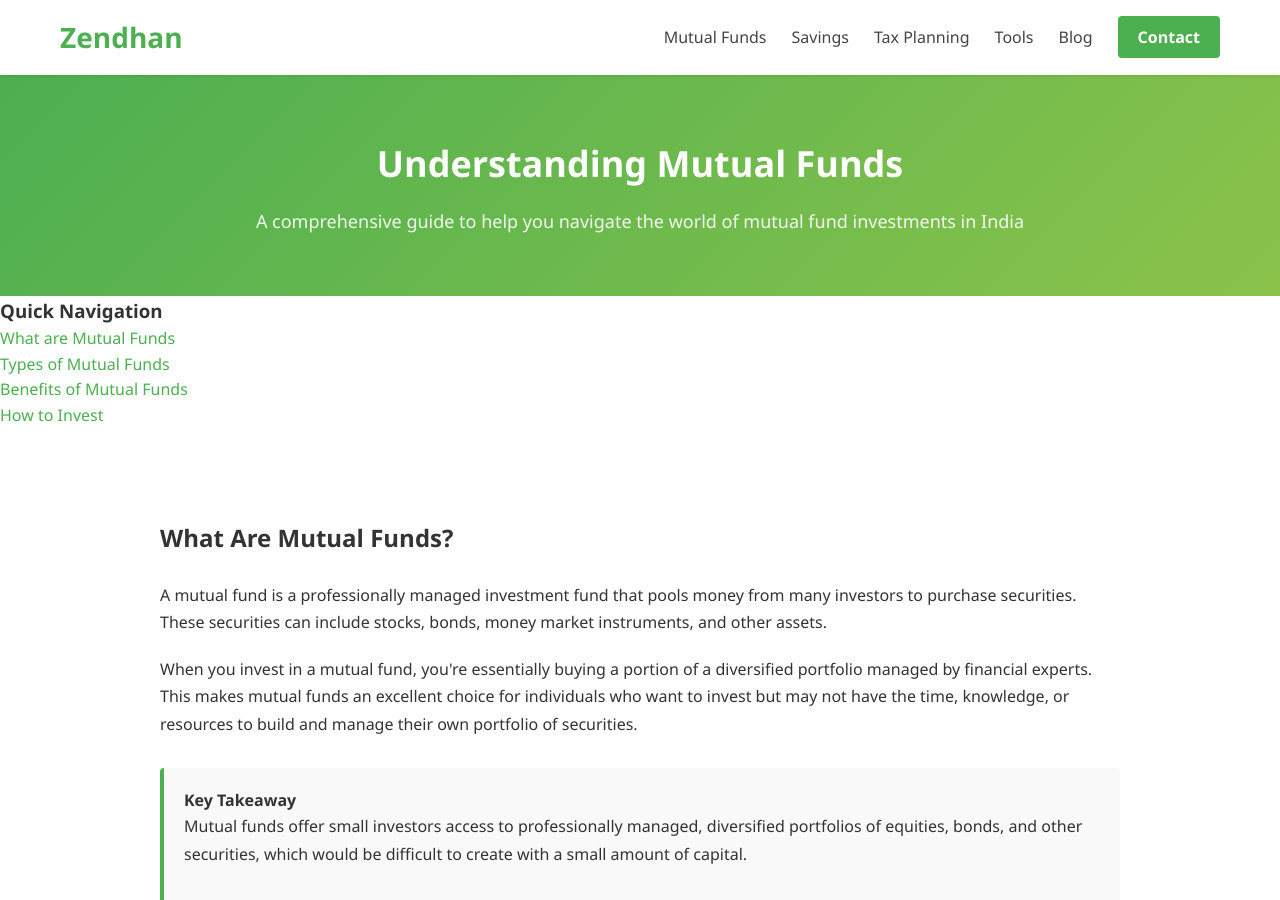
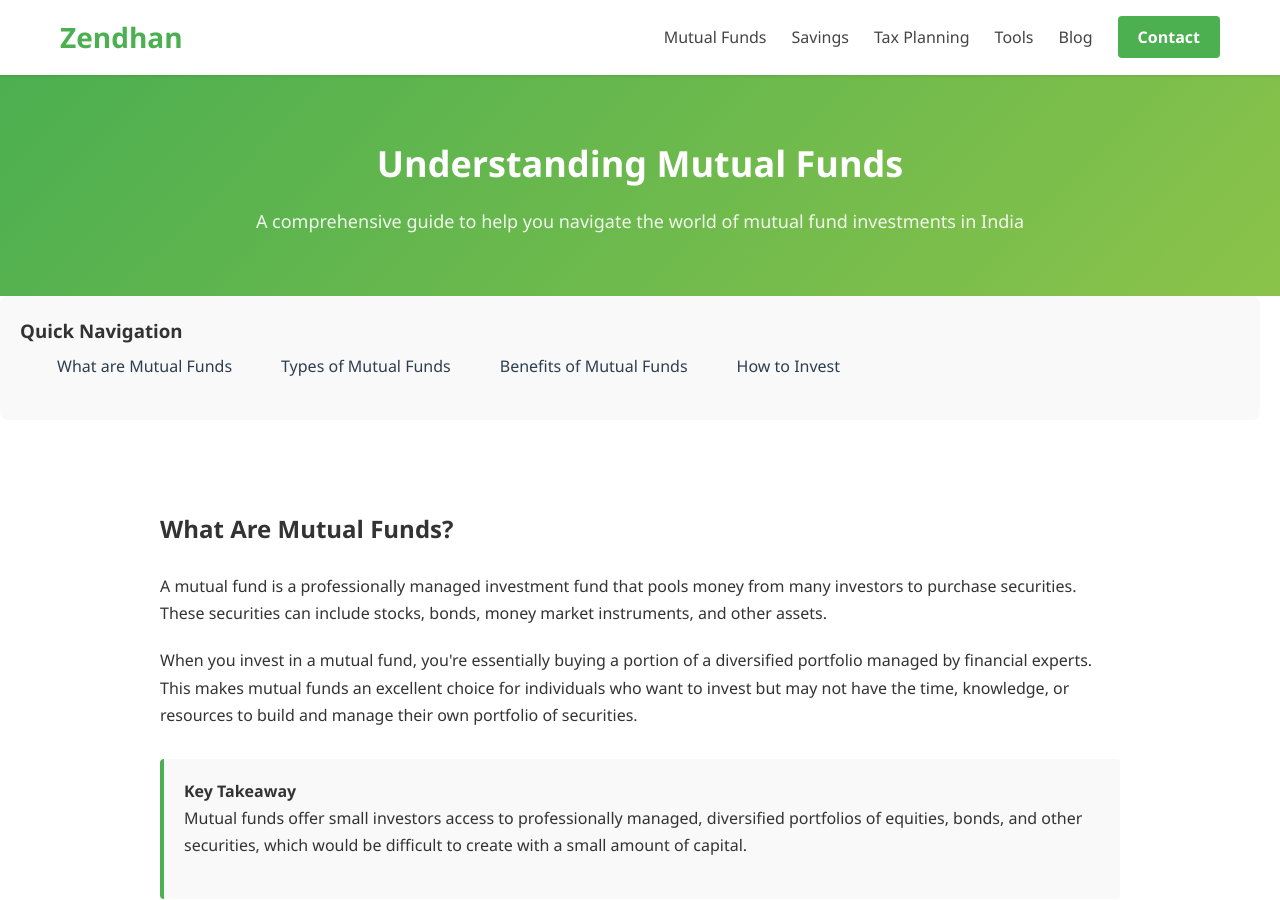
Before and after one commit to nandan11/zendhan, a Jekyll site: the page built from mutual-funds.html, in a window 1280 px wide and 900 px high. Built offline with Jekyll 4.4.1, drawn with Linux system fonts in a browser that asks for light colours.

Commit message:
Update mutual-funds.html

```diff
--- a/mutual-funds.html
+++ b/mutual-funds.html
@@ -11,7 +11,7 @@ title: Understanding Mutual Funds
     </div>
 </section>
 <!-- Quick Navigation - INSERT HERE -->
-<div class="quick-nav">
+<nav class="quick-navigation">
     <h3>Quick Navigation</h3>
     <ul>
         <li><a href="#what-are-mutual-funds">What are Mutual Funds</a></li>
@@ -19,7 +19,7 @@ title: Understanding Mutual Funds
         <li><a href="#benefits-of-investing">Benefits of Mutual Funds</a></li>
         <li><a href="#how-to-invest">How to Invest</a></li>
     </ul>
-</div>
+</nav>
 <!-- Content Area -->
 <div class="content-area">
     <div class="content-block" id="what-are-mutual-funds">
```
